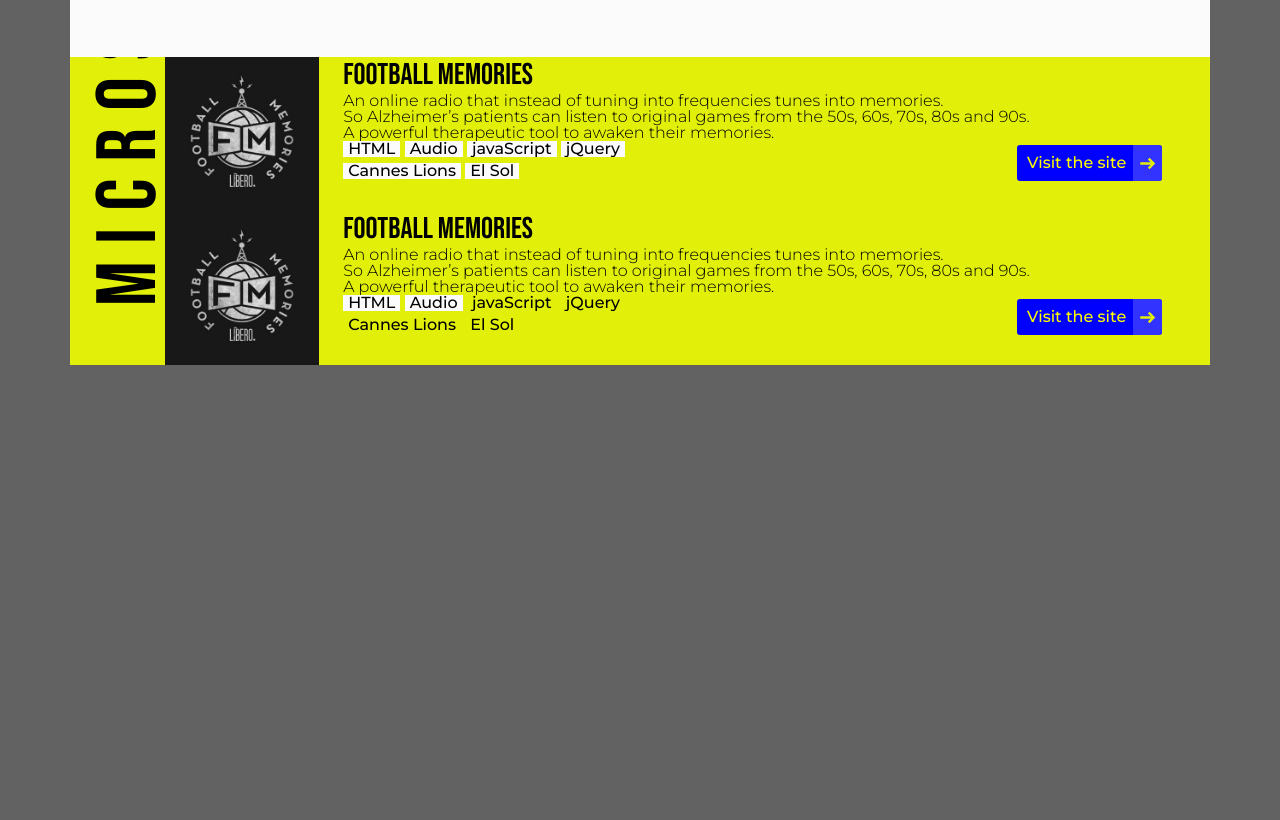
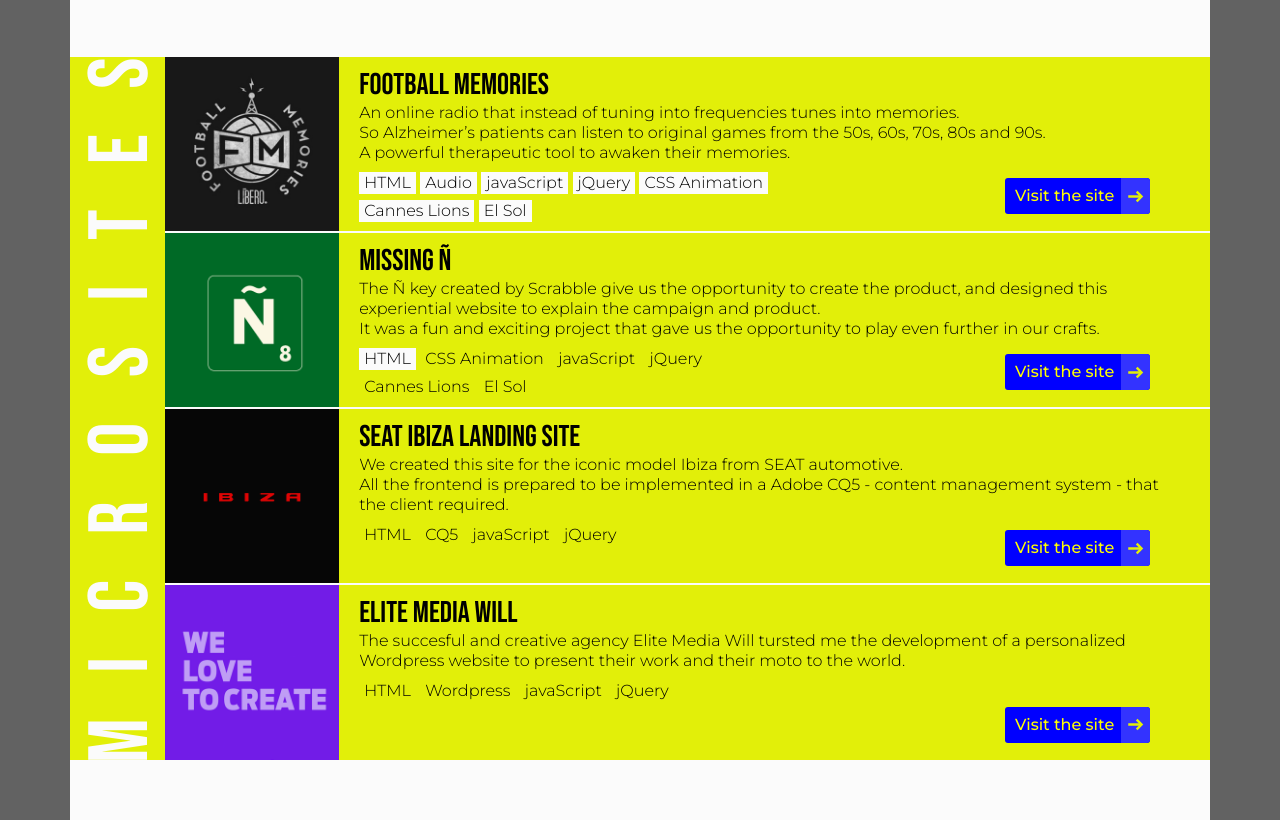
Before and after one commit to roberto-unsettled/portfolio, a plain HTML site: page index.html in a window 1280 px wide. Shown: the part 1061-1881 px from the top of the page. Before the commit the page ends 1426 px from the top, so only its background shows below. Drawn offline with nearby package versions, Linux system fonts and the light colour scheme.

Commit message:
Microsites v.1 done

```diff
--- a/index.html
+++ b/index.html
@@ -16,7 +16,7 @@
   <link href="https://cdn.jsdelivr.net/npm/bootstrap@5.0.2/dist/css/bootstrap.min.css" rel="stylesheet" integrity="sha384-EVSTQN3/azprG1Anm3QDgpJLIm9Nao0Yz1ztcQTwFspd3yD65VohhpuuCOmLASjC" crossorigin="anonymous">
   <!-- <link href="css/bootstrap.min.css" rel="stylesheet"> -->
   <!-- /Bootstrap CSS -->
-  <link href="css/styles.css?v=0.3" rel="stylesheet">
+  <link href="css/styles.css?v=0.4" rel="stylesheet">
 
 <!-- Primary Meta Tags -->
 <meta property="og:image" content="https://uzc.dreamhosters.com/work/portfolio/img/social_share.jpg">
@@ -44,7 +44,7 @@
           </div>
 
         </div> <!--/container-->
-        <div class="container bg-color-2 g-0">
+        <div class="container container-section bg-color-2 g-0">
           <div id="section_introduction" class="row g-0 section_introduction">
 
             <div class="col-sm">
@@ -64,7 +64,7 @@
 
           </div> <!--/row-->
         </div> <!--/container-->
-        <div class="container bg-color-2 g-0">
+        <div class="container container-section bg-color-2 g-0">
           <div id="microsites" class="row g-0 microsites">
             <div class="col-1 title-works-container">
               <span class="title-general title-works">
@@ -72,9 +72,9 @@
               </span>
             </div><!-- title-works -->
             <ul class="microsites-list col-11" title="microsites">
-              <li class="microsite-list-element row">
+              <li class="microsite-list-element row g-0">
                 <div class="img-work-container col-2">
-                  <img src="./img/micro_libero.png" class="img-work" alt="microsite libero alzheimer campaing" />
+                  <img src="./img/micro_libero.png" class="img-work" alt="Microsite libero alzheimer campaing" />
                 </div>
                 <div class="text-container-work col-10">
                   <h3 class="title-general title-work">
@@ -98,6 +98,9 @@
                     <li class="list-key-word-element">
                       <b class="key-word key-word-color2">jQuery</b>
                     </li>
+                    <li class="list-key-word-element">
+                      <b class="key-word key-word-color2">CSS Animation</b>
+                    </li>
                   </ul><!-- /list-key-word-technology -->
                   <ul class="list-key-word list-key-word-awards">
                     <li class="list-key-word-element">
@@ -111,27 +114,25 @@
                   <a href="./" title="visit a microsite" target="_blank" class="cta-general cta-microsites">Visit the site</a>
 
                 </div><!-- /text-container-work -->
-              </li> <!-- /microsite-list-element -->
-
-              <li class="microsite-list-element row">
+              </li> <!-- /microsite-list-element 1-->
+              <li class="microsite-list-element row g-0">
                 <div class="img-work-container col-2">
-                  <img src="./img/micro_libero.png" class="img-work" alt="microsite libero alzheimer campaing" />
+                  <img src="./img/micro_missing.png" class="img-work" alt="Microsite scrabble missing ñ" />
                 </div>
                 <div class="text-container-work col-10">
                   <h3 class="title-general title-work">
-                    FootBall Memories
+                    Missing Ñ
                   </h3><!-- /title-work-->
                   <p class="description-work">
-                    An online radio that instead of tuning into frequencies tunes into memories.<br />
-                    So Alzheimer’s patients can listen to original games from the 50s, 60s, 70s, 80s and 90s.<br />
-                    A powerful therapeutic tool to awaken their memories.
+                    The Ñ key created by Scrabble give us the opportunity to create the product, and designed this experiential website to explain the campaign and product.<br />
+                    It was a fun and exciting project that gave us the opportunity to play even further in our crafts.
                   </p>
                   <ul class="list-key-word list-key-word-technology">
                     <li class="list-key-word-element">
                       <b class="key-word key-word-color2">HTML</b>
                     </li>
                     <li class="list-key-word-element">
-                      <b class="key-word key-word-color2">Audio</b>
+                      <b class="key-word key-word-color2">CSS Animation</b>
                     </li>
                     <li class="list-key-word-element">
                       <b class="key-word key-word-color2">javaScript</b>
@@ -148,9 +149,73 @@
                       <b class="key-word key-word-color2">El Sol</b>
                     </li>
                   </ul><!-- /list-key-word-awards -->
+
                   <a href="./" title="visit a microsite" target="_blank" class="cta-general cta-microsites">Visit the site</a>
+
                 </div><!-- /text-container-work -->
-              </li> <!-- /microsite-list-element -->
+              </li> <!-- /microsite-list-element 2-->
+              <li class="microsite-list-element row g-0">
+                <div class="img-work-container col-2">
+                  <img src="./img/micro_ibiza.png" class="img-work" alt="Microsite landing SEAT Ibiza" />
+                </div>
+                <div class="text-container-work col-10">
+                  <h3 class="title-general title-work">
+                    SEAT Ibiza Landing Site
+                  </h3><!-- /title-work-->
+                  <p class="description-work">
+                    We created this site for the iconic model Ibiza from SEAT automotive.<br />
+                    All the frontend is prepared to be implemented in a Adobe CQ5 - content management system - that the client required.
+                  </p>
+                  <ul class="list-key-word list-key-word-technology">
+                    <li class="list-key-word-element">
+                      <b class="key-word key-word-color2">HTML</b>
+                    </li>
+                    <li class="list-key-word-element">
+                      <b class="key-word key-word-color2">CQ5</b>
+                    </li>
+                    <li class="list-key-word-element">
+                      <b class="key-word key-word-color2">javaScript</b>
+                    </li>
+                    <li class="list-key-word-element">
+                      <b class="key-word key-word-color2">jQuery</b>
+                    </li>
+                  </ul><!-- /list-key-word-technology -->
+
+                  <a href="./" title="visit a microsite" target="_blank" class="cta-general cta-microsites">Visit the site</a>
+
+                </div><!-- /text-container-work -->
+              </li> <!-- /microsite-list-element 3-->
+              <li class="microsite-list-element row g-0">
+                <div class="img-work-container col-2">
+                  <img src="./img/micro_elite.png" class="img-work" alt="Wordpress site for Elite Media Will" />
+                </div>
+                <div class="text-container-work col-10">
+                  <h3 class="title-general title-work">
+                    Elite Media Will
+                  </h3><!-- /title-work-->
+                  <p class="description-work">
+                    The succesful and creative agency Elite Media Will tursted me the development of a personalized Wordpress website to present their work and their moto to the world.
+                  </p>
+                  <ul class="list-key-word list-key-word-technology">
+                    <li class="list-key-word-element">
+                      <b class="key-word key-word-color2">HTML</b>
+                    </li>
+                    <li class="list-key-word-element">
+                      <b class="key-word key-word-color2">Wordpress</b>
+                    </li>
+                    <li class="list-key-word-element">
+                      <b class="key-word key-word-color2">javaScript</b>
+                    </li>
+                    <li class="list-key-word-element">
+                      <b class="key-word key-word-color2">jQuery</b>
+                    </li>
+                  </ul><!-- /list-key-word-technology -->
+
+                  <a href="https://elitemediawill.com/" title="visit a microsite" target="_blank" class="cta-general cta-microsites">Visit the site</a>
+
+                </div><!-- /text-container-work -->
+              </li> <!-- /microsite-list-element 4-->
+
             </ul> <!-- /microsites-list -->
 
           </div> <!--/row-->
@@ -167,7 +232,7 @@
     <script src="https://ajax.googleapis.com/ajax/libs/jquery/1.11.0/jquery.min.js"></script>
 <!--    <script src="js/jquery.localize.min.js"></script>-->
     <script src="js/waypoints.min.js"></script>
-    <script src="js/scripts.js?v=0.3"></script>
+    <script src="js/scripts.js?v=0.4"></script>
 </body>
 
 </html>
--- a/less/globals.less
+++ b/less/globals.less
@@ -1,15 +1,16 @@
 // out: ../css/styles.css, compress: true, "autoprefix": "cover 99.5% in US"
 
-@colorBgOut: #626262;
+@colorBgOut:        #626262;
 
-@color1: #ffff00;
-@color2: #fbfbfb;
-@color3: #000;
+@color1:            #ffff00;
+@color2:            #fbfbfb;
+@color3:            #000;
+@color4:            #e2ef09;
 @colorBgImgWelcome: #151515;
 
-@max-width-site: 1270px;
-@padding-container: 60px;
-@cta-border-radious: 3px;
+@max-width-site:        1270px;
+@padding-container:     60px;
+@cta-border-radious:    3px;
 
 @import "reset.less";
 //@import "normalize.less";
--- a/less/styles.less
+++ b/less/styles.less
@@ -4,6 +4,9 @@ body {
   color: @color1;
 }
 p {
+    font-weight: 300;
+}
+b, strong {
     font-weight: 300;
 }
 /////animations------------------------------------------------------------
@@ -87,6 +90,9 @@ User Styles
 .site-wrapper-inner {
     color: @color3;
 }
+.container-section {
+    padding-bottom: @padding-container;
+}
 .bg-color-1 {
     background-color: @color1;
 }
@@ -164,12 +170,6 @@ User Styles
     height:                 80vh;
     max-height:             592px;
     padding:                0 @padding-container;
-    // display: flex;
-    // flex-direction: row;
-    // flex-wrap: wrap;
-    // justify-content: space-between;
-    // align-content: center;
-    // align-items: flex-start;
     background:             url('../img/lache_victoria.png') no-repeat transparent center top;
     background-size:        cover;
     filter:		            @filterStart;
@@ -195,71 +195,77 @@ User Styles
 
 
 .section_introduction {
-    padding:                @padding-container;
+    padding:                    @padding-container @padding-container 0 @padding-container;
 }
 
 #microsites {
-    position:               relative;
-    overflow:               hidden;
-    background-color:       #e2ef09;
+    position:                   relative;
+    overflow:                   hidden;
+    background-color:           @color4;
 }
 
 .title-works-container {
-    display:                inline-block;
-    position:               relative;
+    display:                    inline-block;
+    position:                   relative;
     //transform-origin:       0 50%;
 }
 .title-works {
-    display:                block;
-    position:               absolute;
-    top:                    0;
-    left:                   0;
-    bottom:                 0;
-    width:                  100%; /* line-height of .wrapper div:first-child span */
-    overflow:               hidden;
-    white-space:            nowrap;
+    display:                    block;
+    position:                   absolute;
+    top:                        0;
+    left:                       0;
+    bottom:                     0;
+    width:                      100%; /* line-height of .wrapper div:first-child span */
+    overflow:                   hidden;
+    white-space:                nowrap;
     h2 {
         transform:rotate(-90deg) translate(-50%, 50%);
-        display:                    inline-block;
-        //position:               relative;
+        .absoluteBottomLeft(-260px, -18px);
         font-size:                  84px;
-        //line-height:            232%;
         width:                      100%;
         height:                     100%;
         text-align:                 center;
-        position:                   absolute;
-        top:                        0;
-        left:                       -18px;
-        bottom:                     0;
-        letter-spacing:             17px;
-        line-height:                71%;
+        letter-spacing:             45px;
+        line-height:                52%;
+        color: @color2;
     }
 } //title-works
 .microsite-list-element {
-    position:                   relative;
+    position:                       relative;
+        &:not(:last-child) {
+            border-bottom:          2px solid @color2;
+        }
+}
+.text-container-work {
+    padding:                        10px 30px 0 20px;
+
+}
+.description-work {
+    line-height:                    124%;
+    margin-bottom:                  9px;
 }
 
 .title-work {
-    font-size:                  30px;
-    transition: font-size .4s ease, line-height .3s ease;
+    font-size:                      30px;
+    //transition:                     font-size .4s ease, line-height .3s ease;
 }
 
 .cta-general {
-    text-decoration:            none;
-    font-weight:                500;
-    transition:                 color .4s ease;
+    text-decoration:                none;
+    font-weight:                    500;
+    transition:                     color .4s ease;
     .border-radius (@cta-border-radious);
     &:hover  {
-        color:                  @color2;
+        color:                      @color2;
     }
 } //cta-general
 
 .cta-microsites {
     @variable-color:            @color1;
     color:                      @variable-color;
+    .absoluteBottomRight(17px, 60px);
     .size(145px, auto);
     padding:                    10px;
-    .absoluteBottomRight(30px, 60px);
     background-color:           spin(@variable-color, 180);
     &::after{
         content:                ' ';
@@ -290,12 +296,10 @@ User Styles
     width:              100%;
 }
 .list-key-word {
-    // &:not(:first-child) {
-    //     &::before {
-
-    //         border-right: 5px solid greenyellow;
-    //     }
-    // }
+    .key-word {
+        padding-top: 3px;
+        padding-bottom: 3px;
+    }
 } //list-key-word
 
 .list-key-word-element {
```
Also changed, not shown: css/styles.css, less/mixin.less (indentation only).
